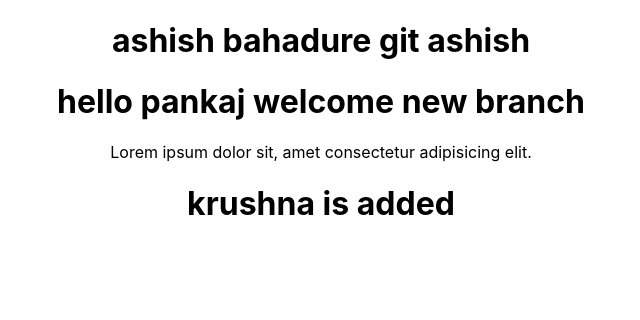
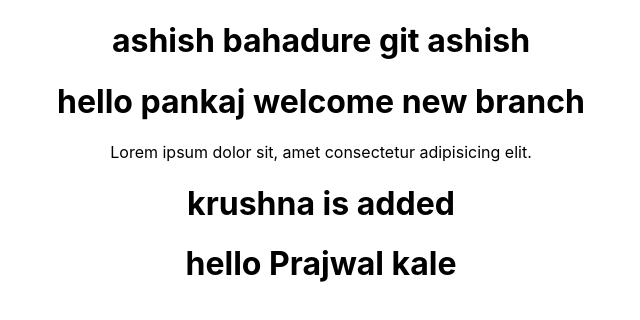
Before and after one commit to KRUSHNA2002/SchoolProject, a React (Create React App) app: page / in a window 1280 px wide. Shown: the top 320 px of the page, without its empty margins (319-959 px from the left). Built offline with nearby package versions, Linux system fonts and the light colour scheme.

Commit message:
prajwal added

```diff
--- a/src/App.js
+++ b/src/App.js
@@ -7,6 +7,7 @@ function App() {
       <h1>hello pankaj welcome new branch</h1>
       <p>Lorem ipsum dolor sit, amet consectetur adipisicing elit.</p>
       <h1>krushna is added</h1>
+      <h1>hello Prajwal kale</h1>
     </div>
   );
 }
```
